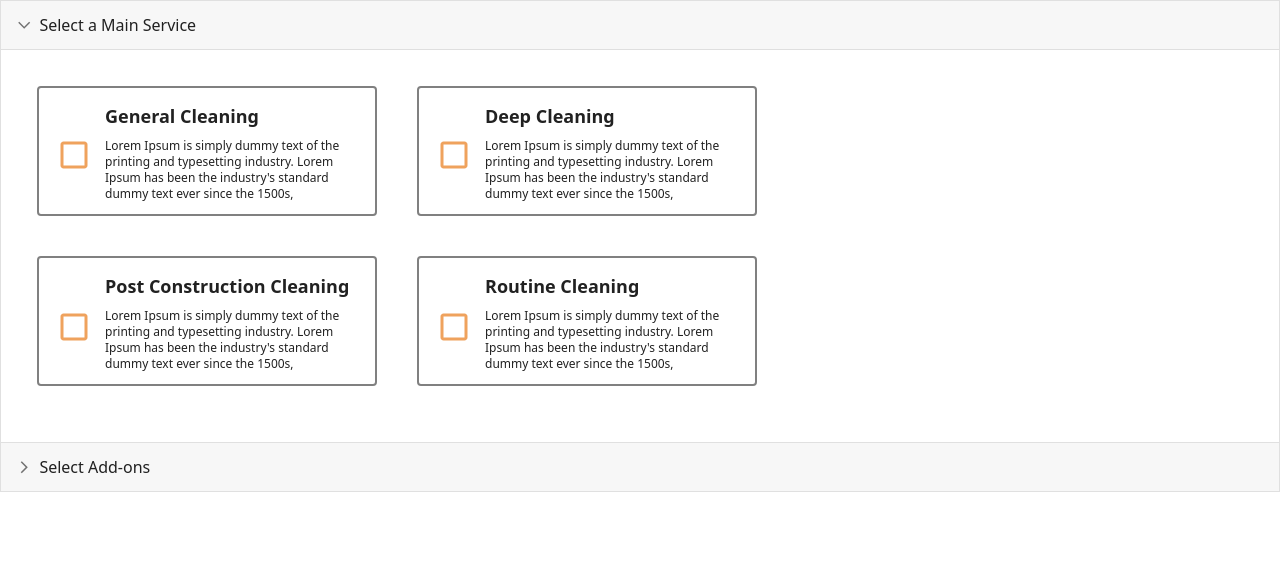
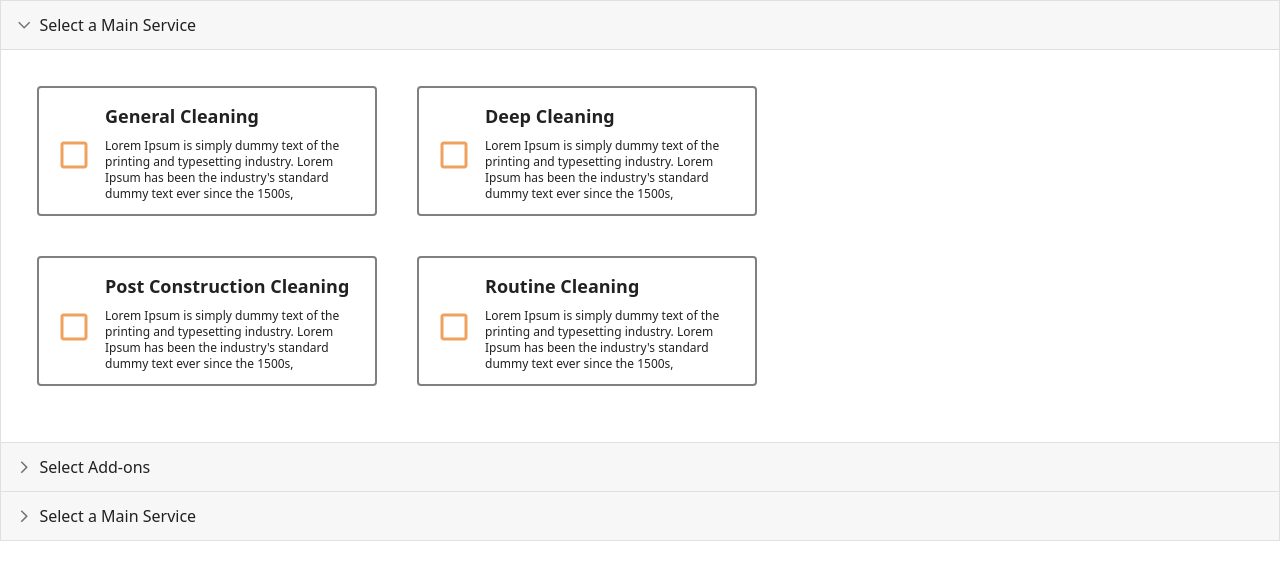
Before and after one commit to se3-3124/spotless-solutions, a React (Vite) app in the folder SpotlessSolutions.Web/ClientApp/: page /user/booking-page in a window 1280 px wide. Shown: the top 580 px of the page. Built offline with nearby package versions, Linux system fonts and the light colour scheme.

Commit message:
calendar component

```diff
--- a/SpotlessSolutions.Web/ClientApp/package.json
+++ b/SpotlessSolutions.Web/ClientApp/package.json
@@ -17,6 +17,7 @@
     "@emotion/styled": "^11.11.0",
     "@mui/icons-material": "^5.14.19",
     "@mui/material": "^5.14.18",
+    "@mui/x-date-pickers": "^6.19.6",
     "@tiptap/extension-bold": "^2.2.4",
     "@tiptap/extension-document": "^2.2.4",
     "@tiptap/extension-font-family": "^2.2.4",
@@ -30,6 +31,7 @@
     "@tiptap/extension-underline": "^2.2.4",
     "@tiptap/react": "^2.2.4",
     "axios": "^1.6.2",
+    "dayjs": "^1.11.10",
     "dompurify": "^3.0.6",
     "install": "^0.13.0",
     "jose": "^5.2.0",
--- a/SpotlessSolutions.Web/ClientApp/src/pages/user-booking-page/services-accordion.tsx
+++ b/SpotlessSolutions.Web/ClientApp/src/pages/user-booking-page/services-accordion.tsx
@@ -7,7 +7,10 @@ import MuiAccordionSummary, {
 } from '@mui/material/AccordionSummary'
 import MuiAccordionDetails from '@mui/material/AccordionDetails'
 import Typography from '@mui/material/Typography'
-import { Box, Checkbox } from '@mui/material'
+import { Box, Checkbox, Stack } from '@mui/material'
+import { LocalizationProvider } from '@mui/x-date-pickers/LocalizationProvider'
+import { AdapterDayjs } from '@mui/x-date-pickers/AdapterDayjs'
+import { StaticDateTimePicker } from '@mui/x-date-pickers/StaticDateTimePicker'
 
 const Accordion = styled((props: AccordionProps) => (
   <MuiAccordion disableGutters elevation={0} square {...props} />
@@ -48,14 +51,13 @@ const AccordionDetails = styled(MuiAccordionDetails)(({ theme }) => ({
 export default function ExampleAccordion () {
   const [expanded, setExpanded] = React.useState<string | false>('panel1')
 
-  const handleChange =
-    (panel: string) => (event: React.SyntheticEvent, newExpanded: boolean) => {
-      setExpanded(newExpanded ? panel : false)
-    }
+  const handleChange = (panel: string) => (event: React.SyntheticEvent, newExpanded: boolean) => {
+    setExpanded(newExpanded ? panel : false)
+  }
 
   return (
     <>
-        <div>
+      <div>
         <Accordion expanded={expanded === 'panel1'} onChange={handleChange('panel1')}>
             <AccordionSummary aria-controls="panel1d-content" id="panel1d-header">
             <Typography>Select a Main Service</Typography>
@@ -442,7 +444,29 @@ export default function ExampleAccordion () {
             </Typography>
             </AccordionDetails>
         </Accordion>
-        </div>
+
+        <Accordion expanded={expanded === 'panel3'} onChange={handleChange('panel3')}>
+            <AccordionSummary aria-controls="panel3d-content" id="panel3d-header">
+            <Typography>Select a Main Service</Typography>
+            </AccordionSummary>
+            <AccordionDetails>
+            <Typography>
+            <div className='sm:flex flex-row p-5'>
+              <Stack>
+                <LocalizationProvider dateAdapter={AdapterDayjs}>
+                  <StaticDateTimePicker
+                  orientation="portrait"
+                  // label="Schedule Your Booking"
+                  // value={value}
+                  // onChange={setValue}
+                />
+                </LocalizationProvider>
+              </Stack>
+            </div>
+            </Typography>
+            </AccordionDetails>
+        </Accordion>
+      </div>
     </>
   )
 }
```
Also changed, not shown: 1 other file (tests, documents, lock files or other folders).
